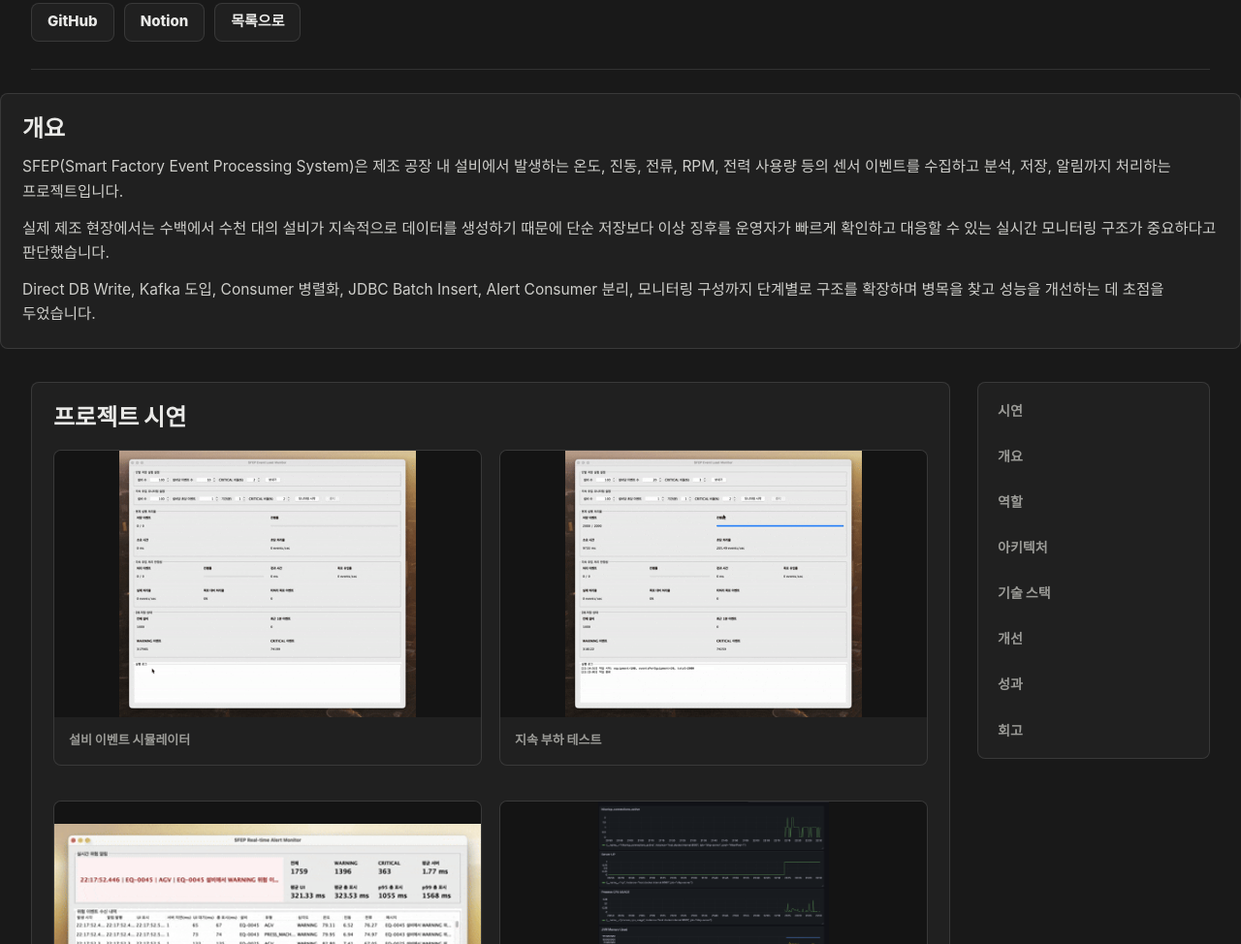
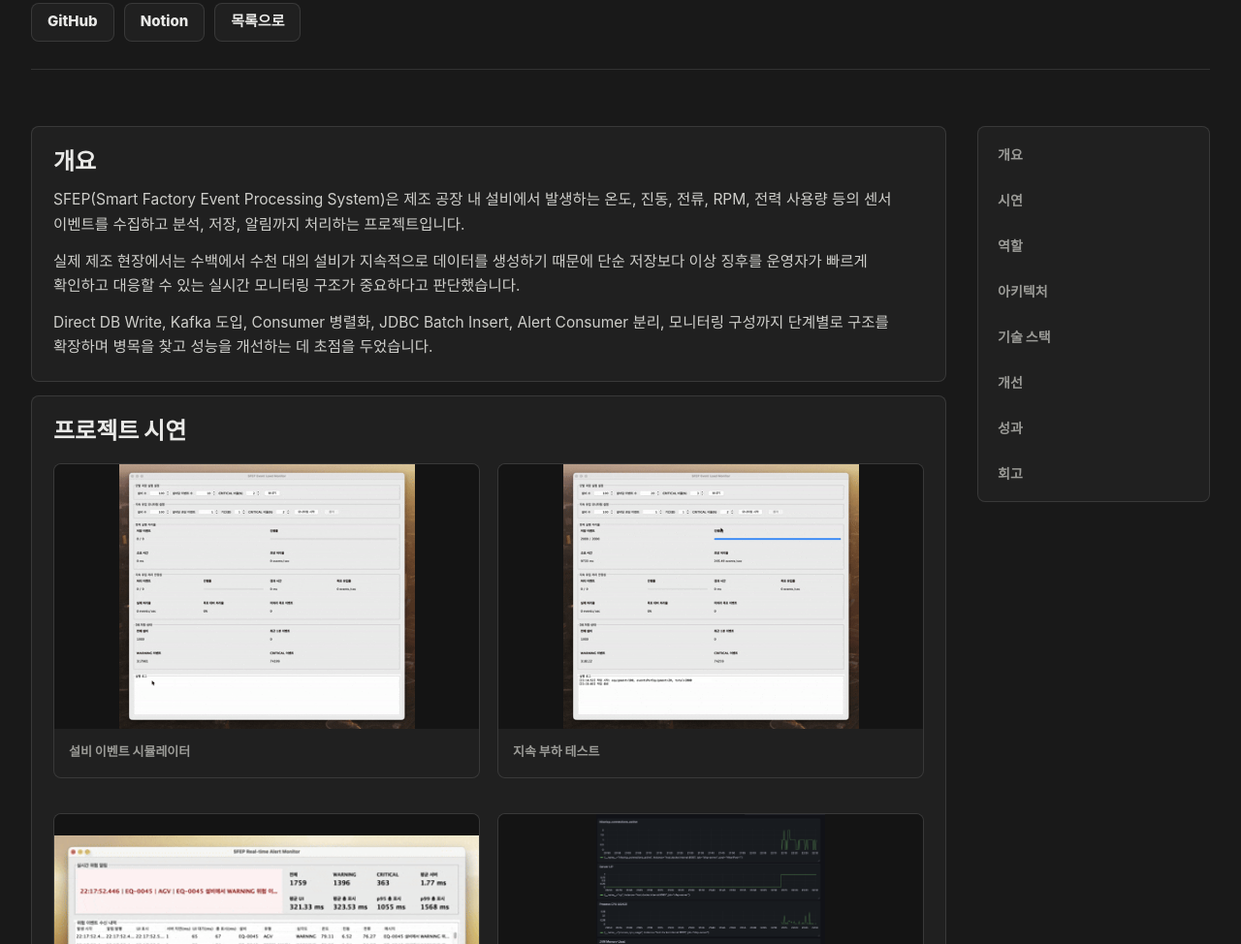
Before and after one commit to chaan32/portpolio, a website: page projects/sfep.html in a window 1280 px wide. Shown: the part 329-1303 px from the top of the page at 97% size. Drawn offline with Linux system fonts and the light colour scheme.

Commit message:
수정 sfep04

```diff
--- a/assets/styles.css
+++ b/assets/styles.css
@@ -2427,7 +2427,7 @@ body {
 .page-hero .container,
 .detail-layout,
 .section > .container.detail-content {
-  width: min(1280px, calc(100% - 64px));
+  width: min(1580px, calc(100% - 64px));
 }
 
 .page-hero-card {
@@ -2444,7 +2444,7 @@ body {
 
 .detail-layout {
   grid-template-columns: minmax(0, 1fr) 240px;
-  gap: 28px;
+  gap: 32px;
 }
 
 .detail-content {
@@ -2465,7 +2465,16 @@ body {
 
 .detail-nav {
   top: 72px;
+  width: 240px;
   padding: 8px;
+}
+
+.detail-nav a {
+  display: flex;
+  align-items: center;
+  width: 100%;
+  min-height: 40px;
+  box-sizing: border-box;
 }
 
 .media-card img,
@@ -2533,6 +2542,10 @@ body {
   .section > .container.detail-content {
     width: min(100% - 32px, 720px);
   }
+
+  .detail-nav {
+    width: 100%;
+  }
 }
 
 @media (max-width: 640px) {
--- a/projects/sfep.html
+++ b/projects/sfep.html
@@ -41,6 +41,9 @@
           </div>
         </div>
       </section>
+      <section class="section">
+        <div class="container detail-layout">
+          <article class="detail-content">
             <section id="overview" class="detail-section">
               <h2>개요</h2>
               <p>
@@ -56,9 +59,7 @@
                 모니터링 구성까지 단계별로 구조를 확장하며 병목을 찾고 성능을 개선하는 데 초점을 두었습니다.
               </p>
             </section>
-      <section class="section">
-        <div class="container detail-layout">
-          <article class="detail-content">
+
             <section id="demo" class="detail-section">
               <h2>프로젝트 시연</h2>
               <div class="media-grid">
@@ -380,8 +381,8 @@
           </article>
 
           <aside class="detail-nav" aria-label="SFEP detail navigation">
+            <a href="#overview">개요</a>
             <a href="#demo">시연</a>
-            <a href="#overview">개요</a>
             <a href="#role">역할</a>
             <a href="#architecture">아키텍처</a>
             <a href="#stack">기술 스택</a>
```
Lines whose indentation alone changed are shown as unchanged.
